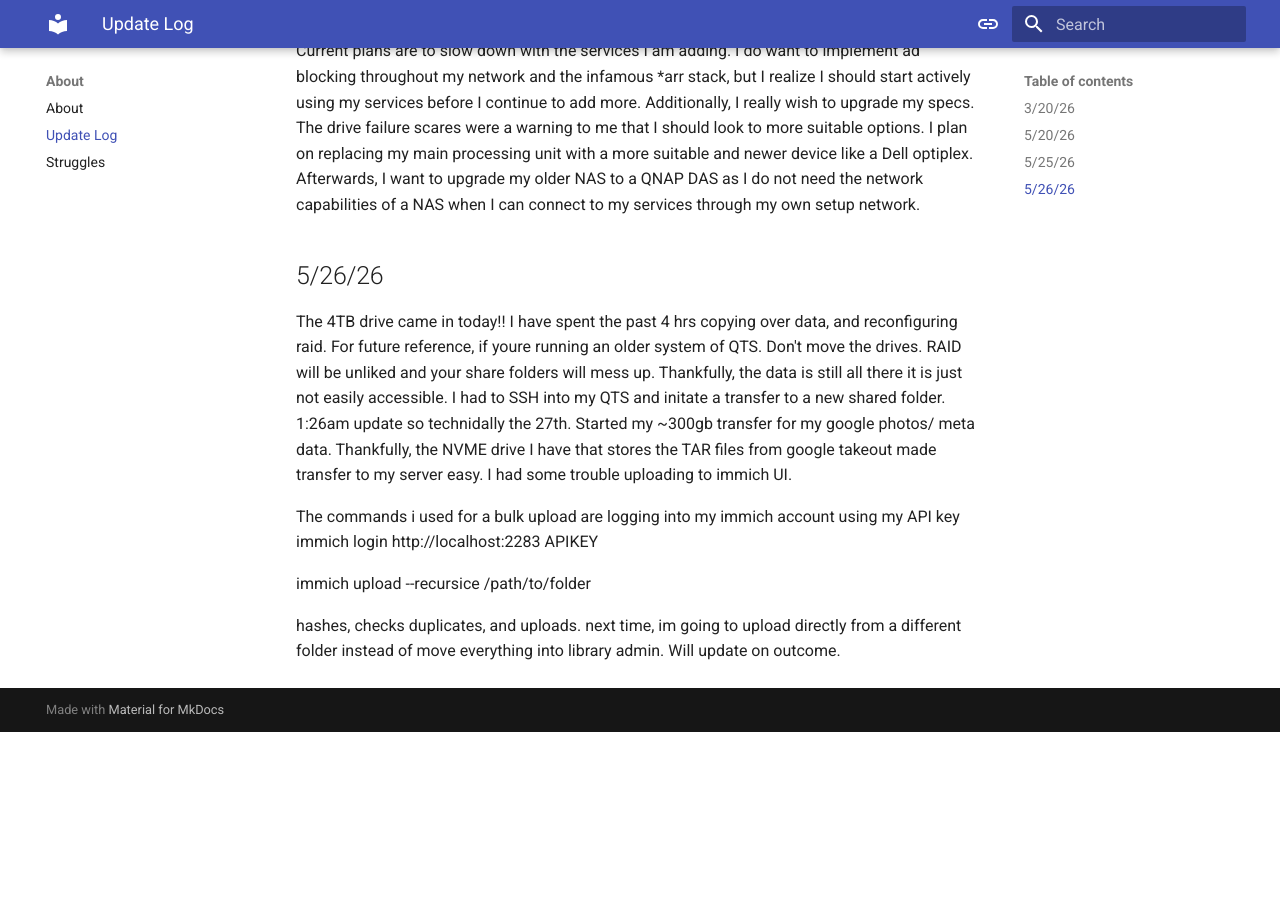
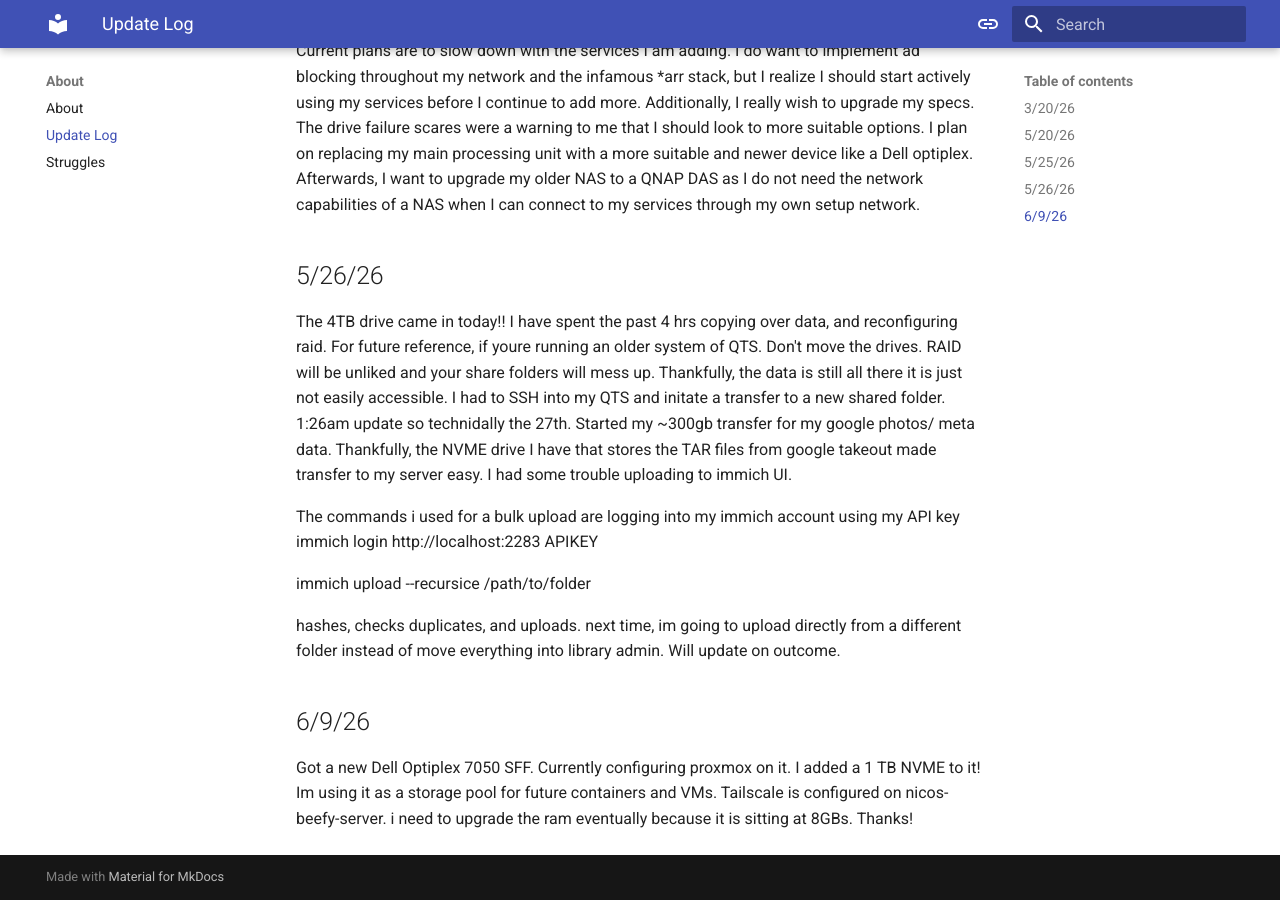
Before and after one commit to noranguy/home-lab, an MkDocs documentation site: the page built from docs/blog/update-log.md, in a window 1280 px wide and 900 px high, scrolled down 1238 px. Built offline with MkDocs 1.6.1 and Material for MkDocs 9.7.7, drawn with Linux system fonts in a browser that asks for light colours; before the commit the page ends 1970 px from its top, so only the background shows below that.

Commit message:
Update update-log.md

```diff
--- a/docs/blog/update-log.md
+++ b/docs/blog/update-log.md
@@ -27,3 +27,6 @@ immich upload --recursice /path/to/folder
 
 hashes, checks duplicates, and uploads.
 next time, im going to upload directly from a different folder instead of move everything into library admin. Will update on outcome.
+
+## 6/9/26
+Got a new Dell Optiplex 7050 SFF. Currently configuring proxmox on it. I added a 1 TB NVME to it! Im using it as a storage pool for future containers and VMs. Tailscale is configured on nicos-beefy-server. i need to upgrade the ram eventually because it is sitting at 8GBs. Thanks!
```
